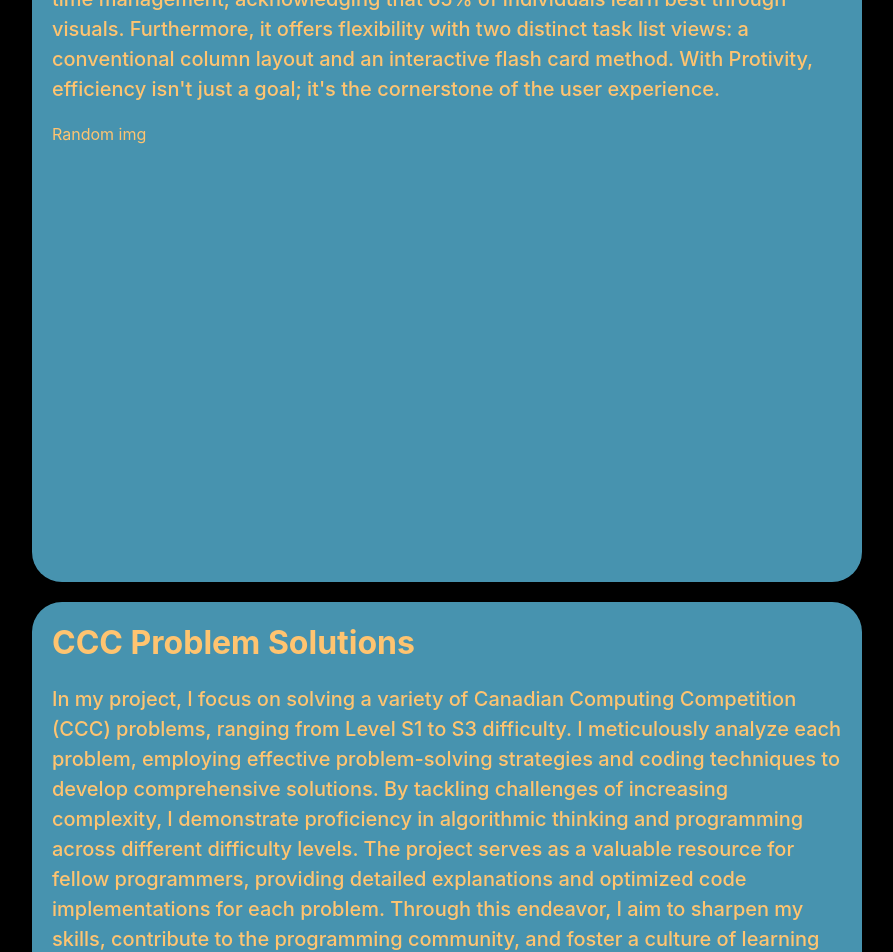
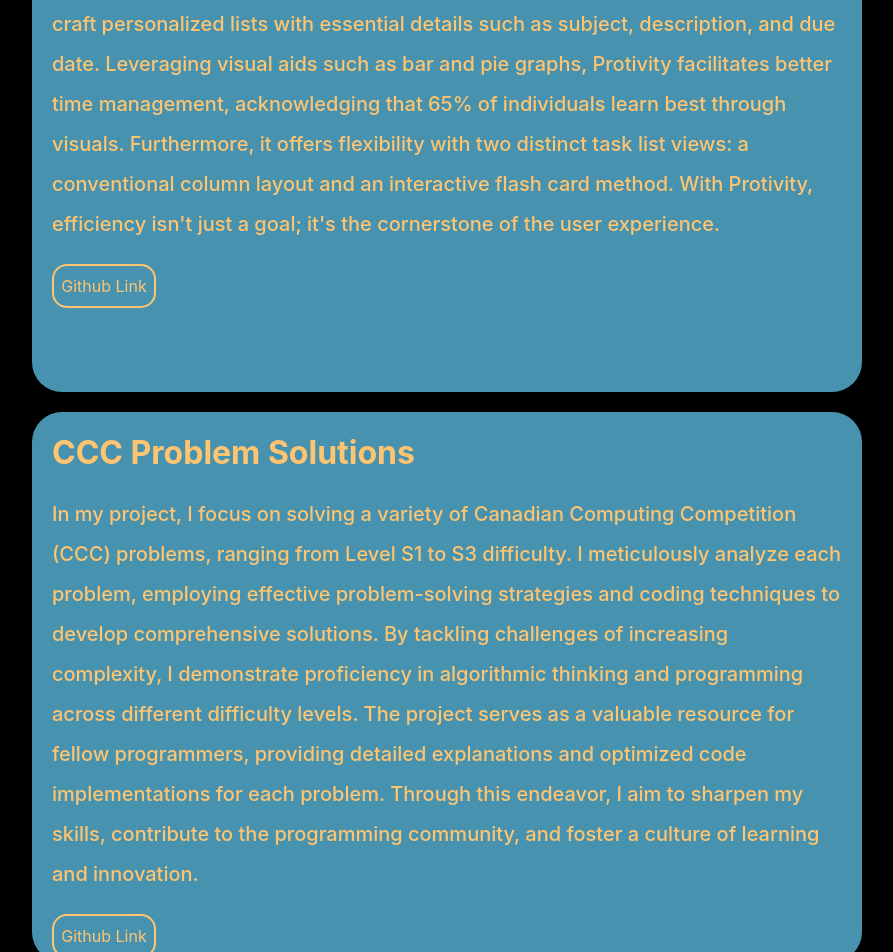
Before and after one commit to fullstakdeveloper/Personal-Website, a React (Create React App) app in the folder personalwebsite/: page / in a window 1280 px wide. Shown: the part 4600-5552 px from the top of the page, without its empty margins (193-1086 px from the left). Built offline with nearby package versions, Linux system fonts and the light colour scheme; the HTML template or start-up script is replaced by a standard one.

Commit message:
added som more aesthetic

```diff
--- a/personalwebsite/src/App.css
+++ b/personalwebsite/src/App.css
@@ -73,6 +73,7 @@
   margin-left: 20px;
   margin-right: 20px;
   margin-top: 30px;
+  margin-bottom: 30px;
   color:rgb(255, 196, 112);
   text-decoration: none;
   border-radius: 15px;
--- a/personalwebsite/src/comps/project.css
+++ b/personalwebsite/src/comps/project.css
@@ -26,13 +26,23 @@
 
 .column1 #c1, #c2 {
     width: 790px;
-    height: 800px;
+    height: 550px;
     background-color: rgb(71, 147, 175);
     color: rgb(255, 196, 112);
     margin-bottom: 20px;
     border-radius: 30px;
     padding-right: 20px;
     padding-left: 20px;
+}
+
+.column1 #c1 div, .column1 #c2 div {
+    height: 40px;
+    width: 100px;
+    border: solid 2px rgb(255, 196, 112);
+    display: flex;
+    justify-content: center;
+    align-items: center;
+    border-radius: 15px;
 }
 
 .column1 #c1 {
@@ -46,13 +56,13 @@
 .column1 #c1 p {
     font-size: 20px;
     font-weight: 500;
-    line-height: 30px;
+    line-height: 40px;
 }
 
 .column1 #c2 p {
     font-size: 20px;
     font-weight: 500;
-    line-height: 30px;
+    line-height: 40px;
 }
 @media screen and (max-width: 1950px) {
     .column1 {
--- a/personalwebsite/src/comps/project.js
+++ b/personalwebsite/src/comps/project.js
@@ -11,14 +11,18 @@
                 <div id='c1'>
                     <h1>Protivity</h1>
                     <p>Protivity, our productivity-boosting website, targets both students and professionals alike. It simplifies task management by enabling users to effortlessly craft personalized lists with essential details such as subject, description, and due date. Leveraging visual aids such as bar and pie graphs, Protivity facilitates better time management, acknowledging that 65% of individuals learn best through visuals. Furthermore, it offers flexibility with two distinct task list views: a conventional column layout and an interactive flash card method. With Protivity, efficiency isn't just a goal; it's the cornerstone of the user experience.</p>
-                    <div>Random img</div>
+                    <div>
+                        <a>Github Link</a>
+                    </div>
 
                 </div>
 
                 <div id='c2'>
                     <h1>CCC Problem Solutions</h1>
                     <p>In my project, I focus on solving a variety of Canadian Computing Competition (CCC) problems, ranging from Level S1 to S3 difficulty. I meticulously analyze each problem, employing effective problem-solving strategies and coding techniques to develop comprehensive solutions. By tackling challenges of increasing complexity, I demonstrate proficiency in algorithmic thinking and programming across different difficulty levels. The project serves as a valuable resource for fellow programmers, providing detailed explanations and optimized code implementations for each problem. Through this endeavor, I aim to sharpen my skills, contribute to the programming community, and foster a culture of learning and innovation.</p>
-                    <div>Random img</div>
+                    <div>
+                        <a>Github Link</a>
+                    </div>
                 </div>
 
                 <div className = 'column2'>
```
